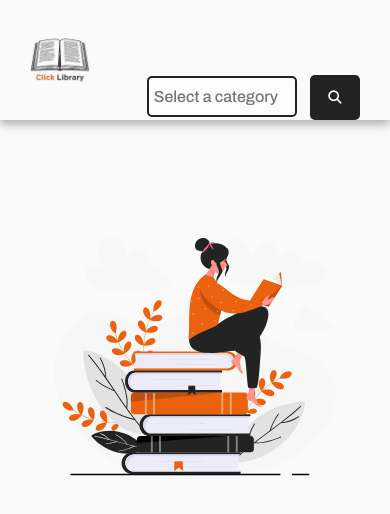
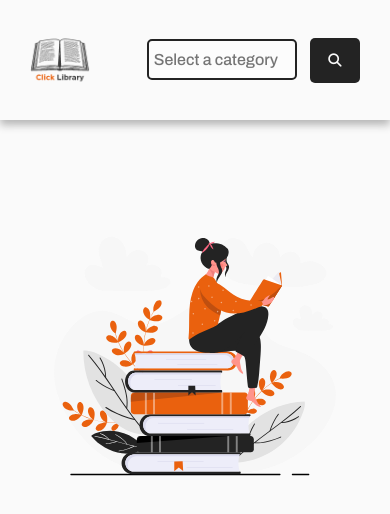
Before and after one commit to Ale269/Ale269-libreria-start2impact, a plain HTML site: page index.html in a window 390 px wide. Drawn offline with Linux system fonts and the light colour scheme.

Commit message:
Correct styling bug on safari

```diff
--- a/assets/style/style.scss
+++ b/assets/style/style.scss
@@ -237,8 +237,6 @@ body {
                 width: 90%;
                 justify-content: end;
                 -webkit-justify-content: flex-end;
-                align-items: flex-end;
-                -webkit-align-items: flex-end;
 
                 .form-container {
                     margin: 0;
```
Also changed, not shown: assets/style/style.css, 1 other file.
